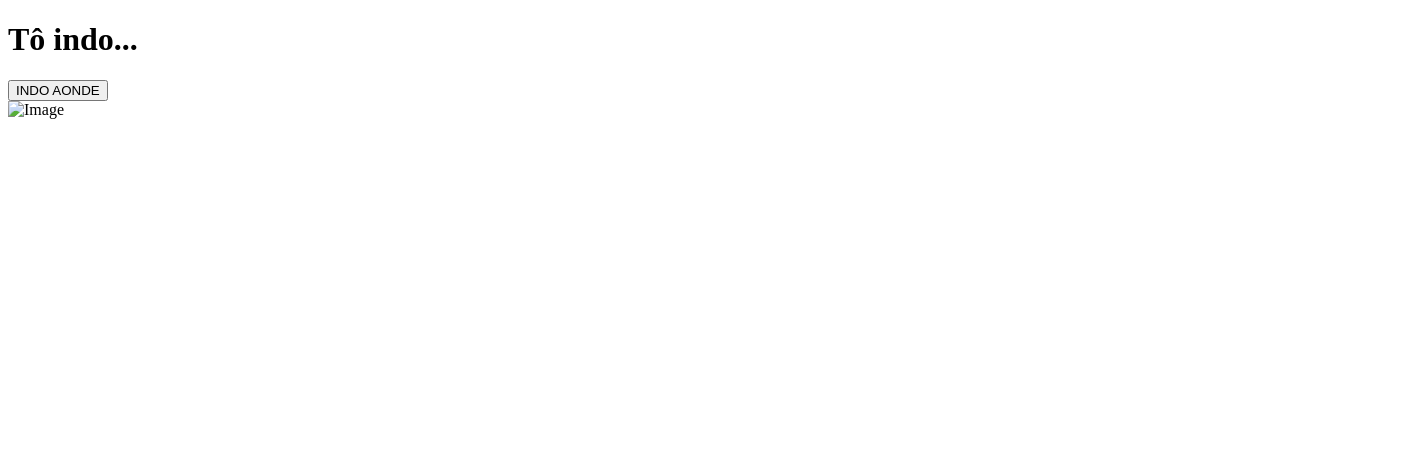
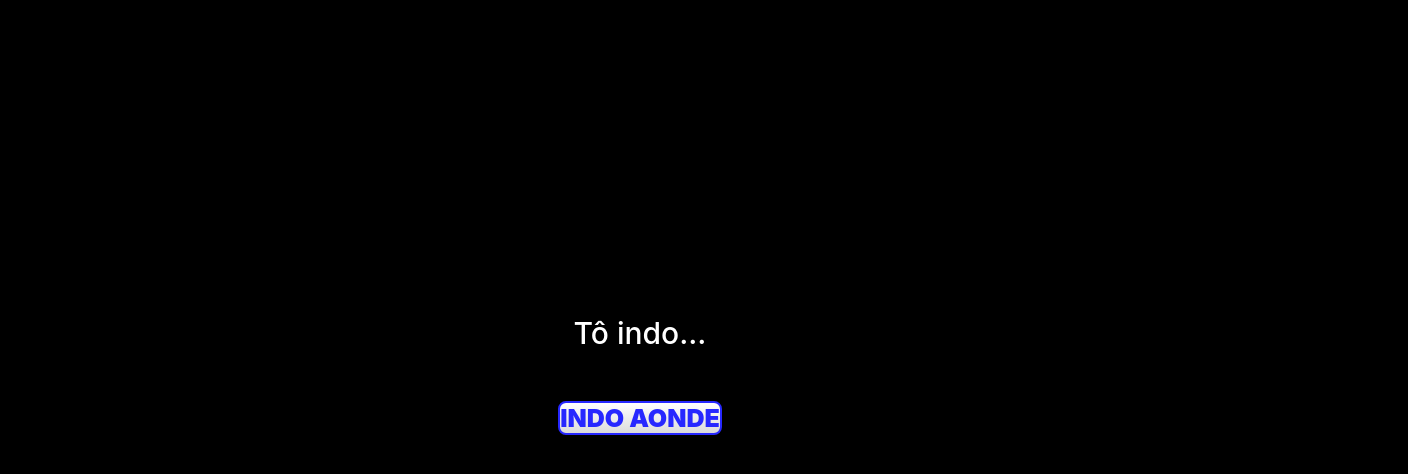
Before and after one commit to VargaHenrique/toIndo, a plain HTML site: page index.html in a window 1280 px wide. Shown: the whole page, 1408 px wide, since content can reach past the window. Drawn offline with Linux system fonts and the light colour scheme; files that its build step writes are made by us from their sources; the site is published under a folder, as on GitHub Pages, so addresses that start at the root find nothing.

Commit message:
Update index.html

```diff
--- a/index.html
+++ b/index.html
@@ -4,10 +4,10 @@
     <meta charset="UTF-8">
     <meta name="viewport" content="width=device-width, initial-scale=1.0">
     <title>Tô indo ali</title>
-    <link rel="stylesheet" href="/Style/stylesheet.css" />
+    <link rel="stylesheet" href="stylesheet.css" />
 </head>
 <body>
-    <audio id="audio" src="/ImageAndAudio/ssstik.io_1695249110173.mp3" preload="auto">
+    <audio id="audio" src="ssstik.io_1695249110173.mp3" preload="auto">
     </audio>
 
     <h1>Tô indo...</h1>
@@ -15,7 +15,7 @@
     <button id="meu-butao">INDO AONDE</button>
 
     <div id="imageContainer" class="hidden">
-        <img src="/ImageAndAudio/indo-ali 2 .png" alt="Image">
+        <img src="indo-ali 2 .png" alt="Image">
     </div>
 </body>
 
```
